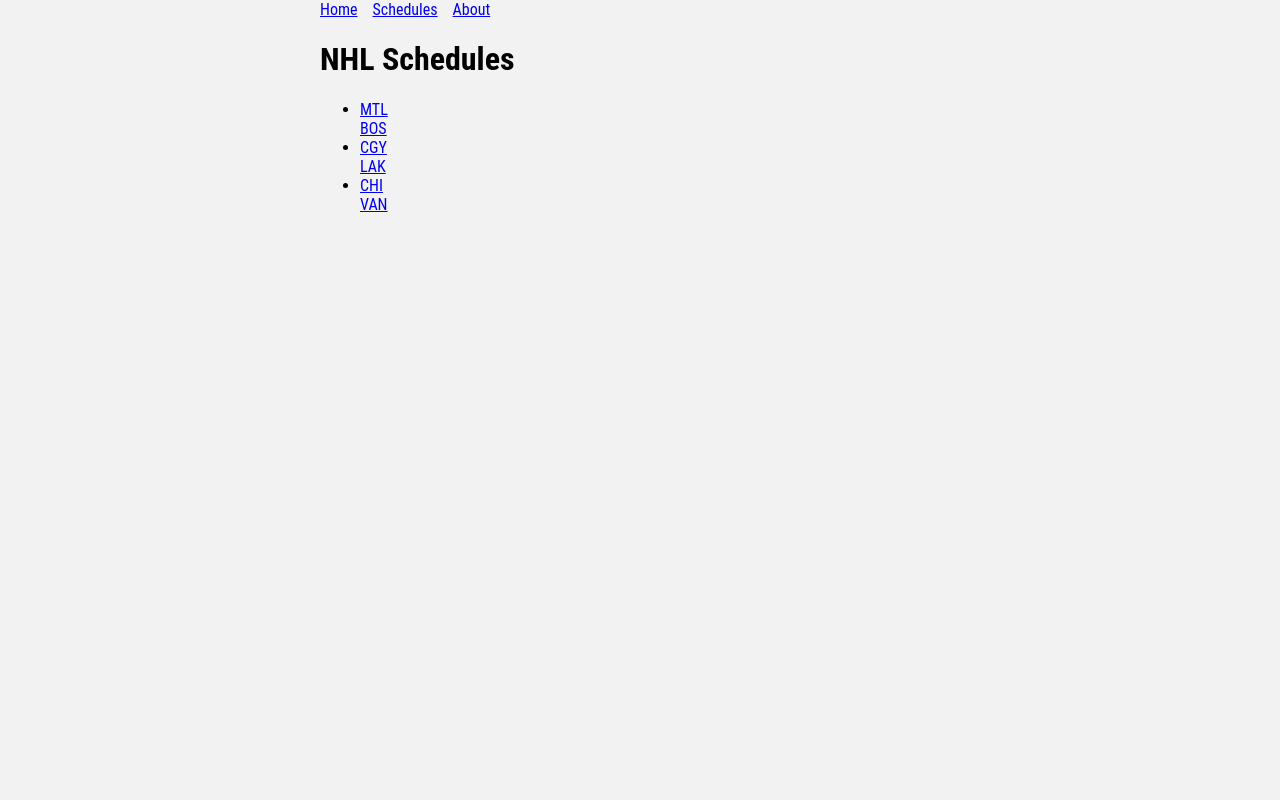
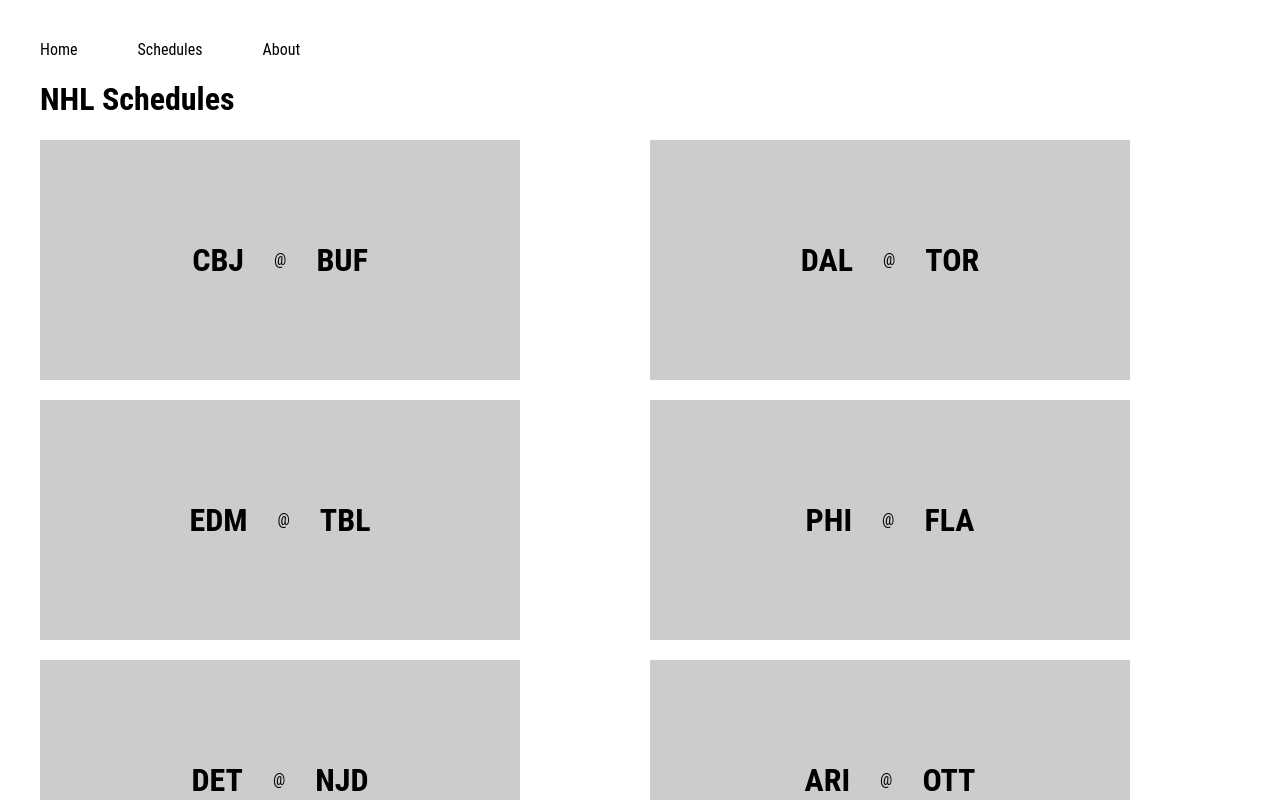
Before and after one commit to stefka1210/nextOne, a Next.js app: page /schedules in a window 1280 px wide. Shown: the top 800 px of the page. Built offline with nearby package versions, Linux system fonts and the light colour scheme.

Commit message:
Grids Grids

```diff
--- a/components/Header.js
+++ b/components/Header.js
@@ -1,24 +1,29 @@
 import Link from 'next/link';
+import styled from 'styled-components';
 
-const linkStyle = {
-    marginRight: 15
-};
+const ATag = styled.a`
+    margin-right: 60px;
+    cursor: pointer;
+`;
+const HeaderContainer = styled.header`
+    padding: 0px;
+`;
 
 const Header = () => (
-    <div>
+    <HeaderContainer>
         <Link href="/">
-            <a style={linkStyle}>Home</a>
+            <ATag>Home</ATag>
         </Link>
         <Link href="/schedules">
-            <a style={linkStyle}>Schedules</a>
+            <ATag>Schedules</ATag>
         </Link>
         {/* <Link href="/today">
             <a style={linkStyle}>Today</a>
         </Link> */}
         <Link href="/about">
-            <a style={linkStyle}>About</a>
+            <ATag>About</ATag>
         </Link>
-    </div>
+    </HeaderContainer>
 );
 
 export default Header;
--- a/components/MyLayout.js
+++ b/components/MyLayout.js
@@ -2,9 +2,10 @@
 import styled from 'styled-components';
 
 const PageLayout = styled.div`
-    background: #f2f2f2;
     font-family: 'Roboto Condensed', sans-serif;
-    width: 640px;
+    width: 1596px;
+    width: calc(100vw - 80px);
+    padding: 40px;
 `;
 
 const Layout = props => (
@@ -19,7 +20,7 @@
                 display: flex;
                 align-items: center;
                 justify-content: center;
-                background: #f2f2f2;
+                background: white;
             }
         `}</style>
     </PageLayout>
--- a/pages/schedules.js
+++ b/pages/schedules.js
@@ -1,7 +1,8 @@
 import Layout from '../components/MyLayout';
 import SeasonSchedules from '../data/SeasonSchedule-20192020';
 import Link from 'next/link';
-import fetch from 'isomorphic-unfetch';
+import styled from 'styled-components';
+// import fetch from 'isomorphic-unfetch';
 
 // const SeasonSchedules = [
 //     {id: 2019020001, est: '20191002 19:00:00', a: 'OTT', h: 'TOR'},
@@ -12,33 +13,66 @@
 //     {id: 2019020036, est: '20191008 19:00:00', a: 'CAR', h: 'FLA'}
 // ];
 
+const MatchList = styled.div`
+    display: grid;
+    /* grid-template-columns: repeat(auto-fit, minmax(480px, 1fr)); */
+    grid-template-columns: repeat(auto-fit, minmax(480px, 1fr));
+    gap: 20px;
+`;
+const Match = styled.div`
+    width: 480px;
+    background: #ccc;
+
+    height: 240px;
+    display: flex;
+    align-items: center;
+    justify-content: center;
+`;
+const ATag = styled.a`
+    display: flex;
+    align-items: center;
+    text-transform: none;
+`;
+const TeamName = styled.div`
+    font-size: 2rem;
+    font-weight: 700;
+`;
+const Meta = styled.div`
+    display: flex;
+    font-size: 1rem;
+    padding: 0px 30px;
+    align-items: center;
+`;
+
 const Schedules = props => {
-    // console.log('Hier Props >>>>>>', props);
     return (
         <Layout>
             <h1>NHL Schedules</h1>
-            <ul>
+            <MatchList>
                 {props.matches.map(match => (
-                    <li key={match.id}>
-                        <Link href="/p/[id]" as={`/p/${match.id}`}>
-                            <a>
-                                <div>{match.a}</div>
-                                <div>{match.h}</div>
-                            </a>
+                    <Match key={match.id}>
+                        <Link href="/match/[id]" as={`/match/${match.id}`}>
+                            <ATag>
+                                <TeamName>{match.a}</TeamName>
+                                <Meta>@</Meta>
+                                <TeamName>{match.h}</TeamName>
+                            </ATag>
                         </Link>
-                    </li>
+                    </Match>
                 ))}
-            </ul>
+            </MatchList>
         </Layout>
     );
 };
 Schedules.getInitialProps = async function() {
     const data = SeasonSchedules;
-    const searchDate = '20200212';
+    const searchDate = '20200213';
 
     const matchesOnDate = Object.values(data).filter(function(entry) {
         return entry.est.indexOf(searchDate) > -1;
     });
+
+    console.log('matchesOnDate:' + matchesOnDate[0].a);
 
     return {
         matches: matchesOnDate
```
Also changed, not shown: pages/index.js (+22 -14 lines), pages/match/[id].js (added, +27 -0 lines), pages/p/[id].js (deleted, +0 -27 lines).
